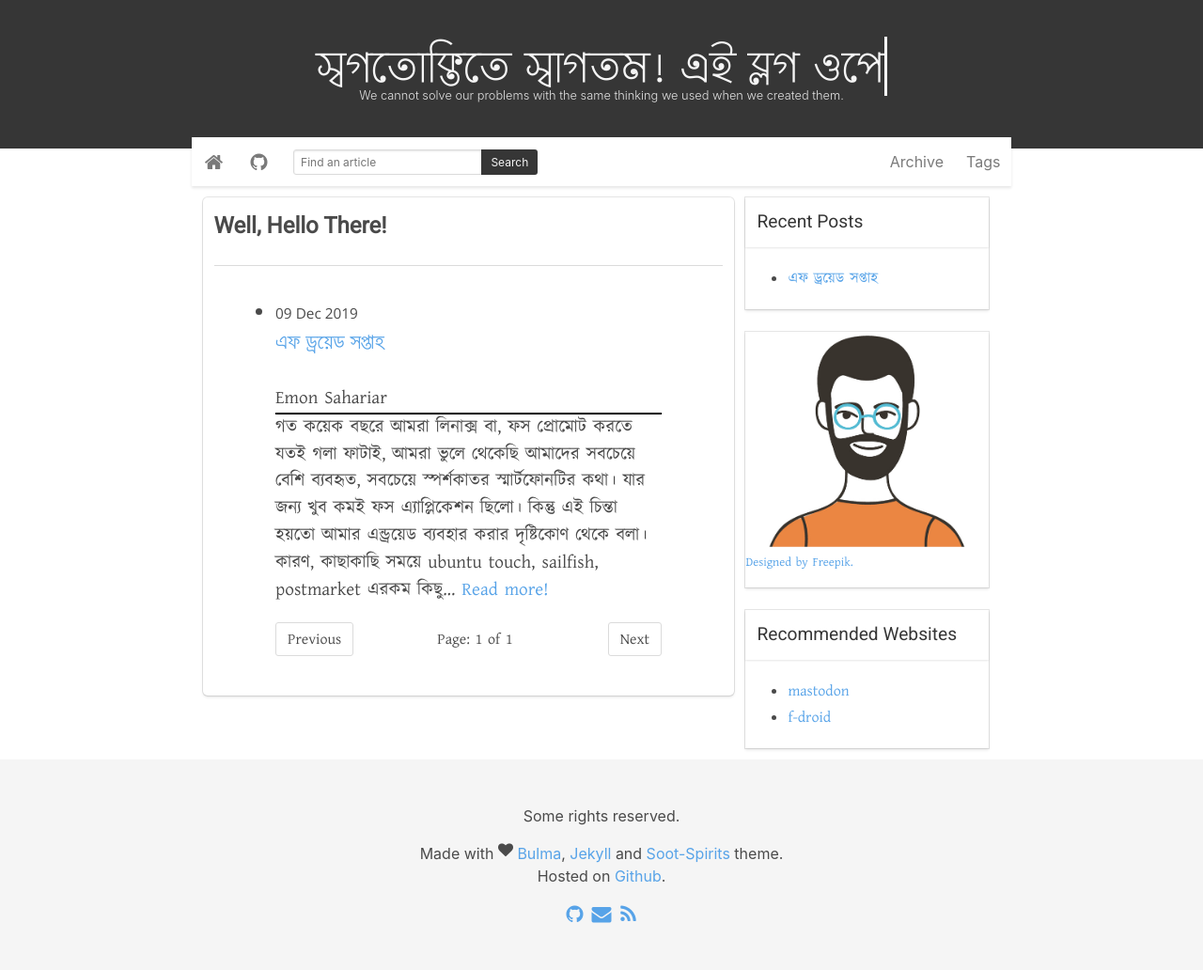
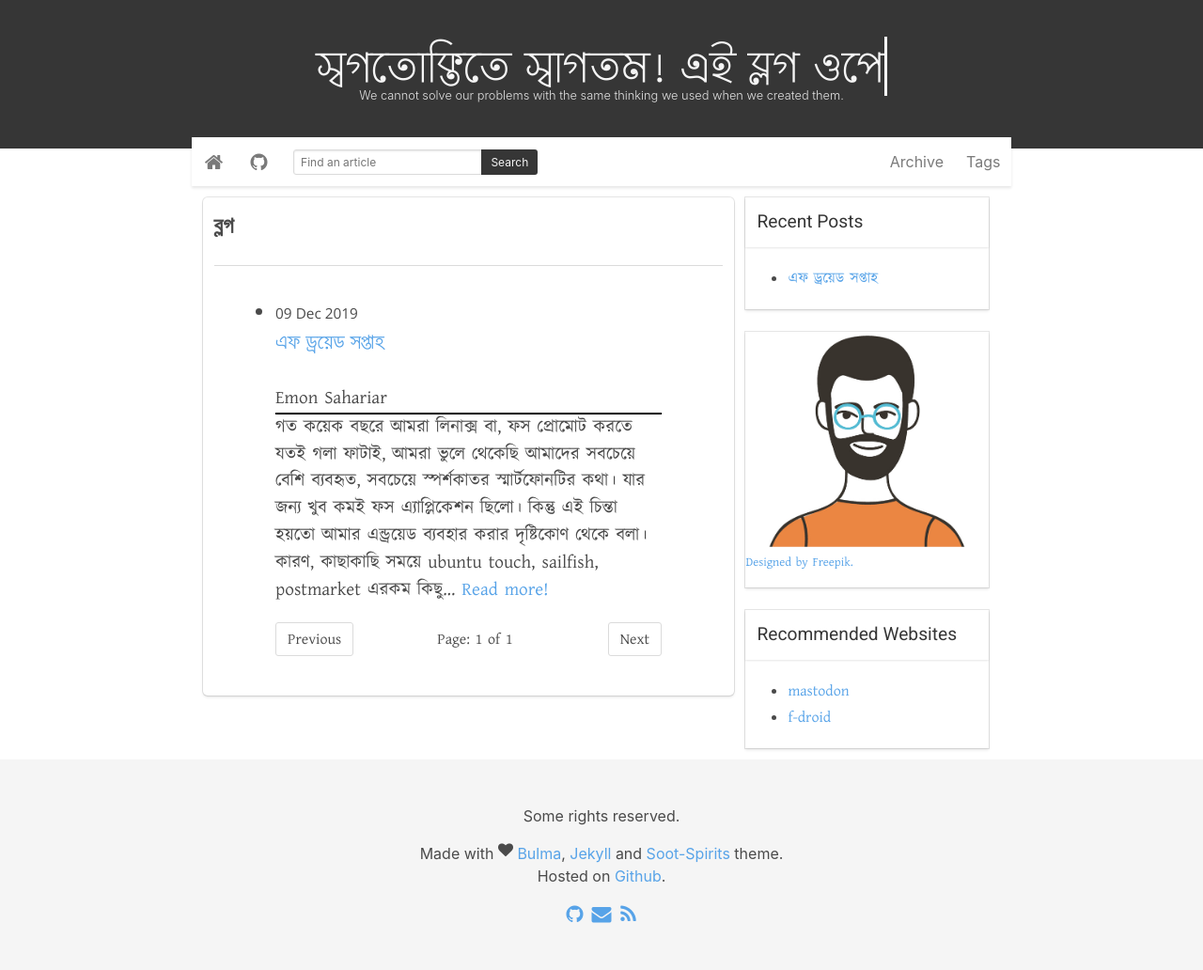
Before and after one commit to Emonshr/emonshr.github.io, a Jekyll site: the page built from index.html, in a window 1280 px wide. Shown: the whole page at 94% size. Built offline with Jekyll 4.4.1, drawn with Linux system fonts in a browser that asks for light colours; the list of posts is cut into pages by our own code; comment, search, counter and statistics services are not loaded.

Commit message:
removing title fragments

```diff
--- a/index.html
+++ b/index.html
@@ -1,6 +1,6 @@
 ---
 layout: page
-title: Well, Hello There!
+title: ব্লগ
 ---
 <ul class="posts">
     {% for post in paginator.posts %}
```
